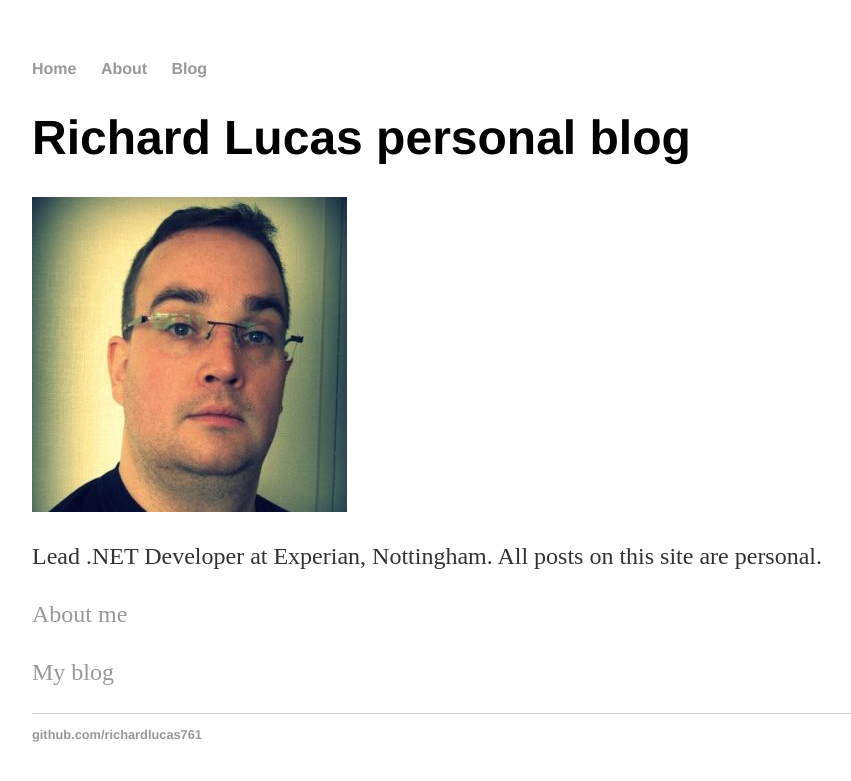
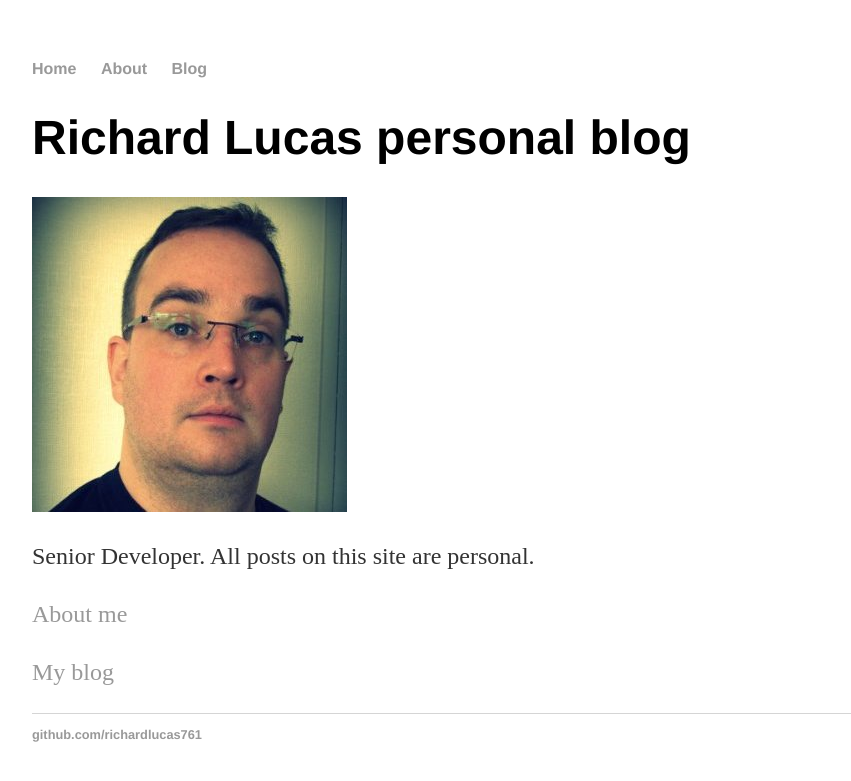
Before and after one commit to richardlucas761/richardlucas761.github.io, a Jekyll site: the page built from index.html, in a window 1280 px wide. Shown: the top 781 px of the page, without its empty margins (160-1011 px from the left). Built offline with Jekyll 4.4.1, drawn with Linux system fonts in a browser that asks for light colours.

Commit message:
Modify front page

```diff
--- a/index.html
+++ b/index.html
@@ -6,7 +6,7 @@ title: Richard Lucas
 	<h1>Richard Lucas personal blog</h1>
 	<img src='./assets/sensibleprofilephoto.jpg' title='Picture of Richard Lucas'>
 
-	<p>Lead .NET Developer at Experian, Nottingham. All posts on this site are personal.</p>
+	<p>Senior Developer. All posts on this site are personal.</p>
 
 	<p><a href="/about">About me</a></p>
 	<p><a href="/blog">My blog</a></p>
```
